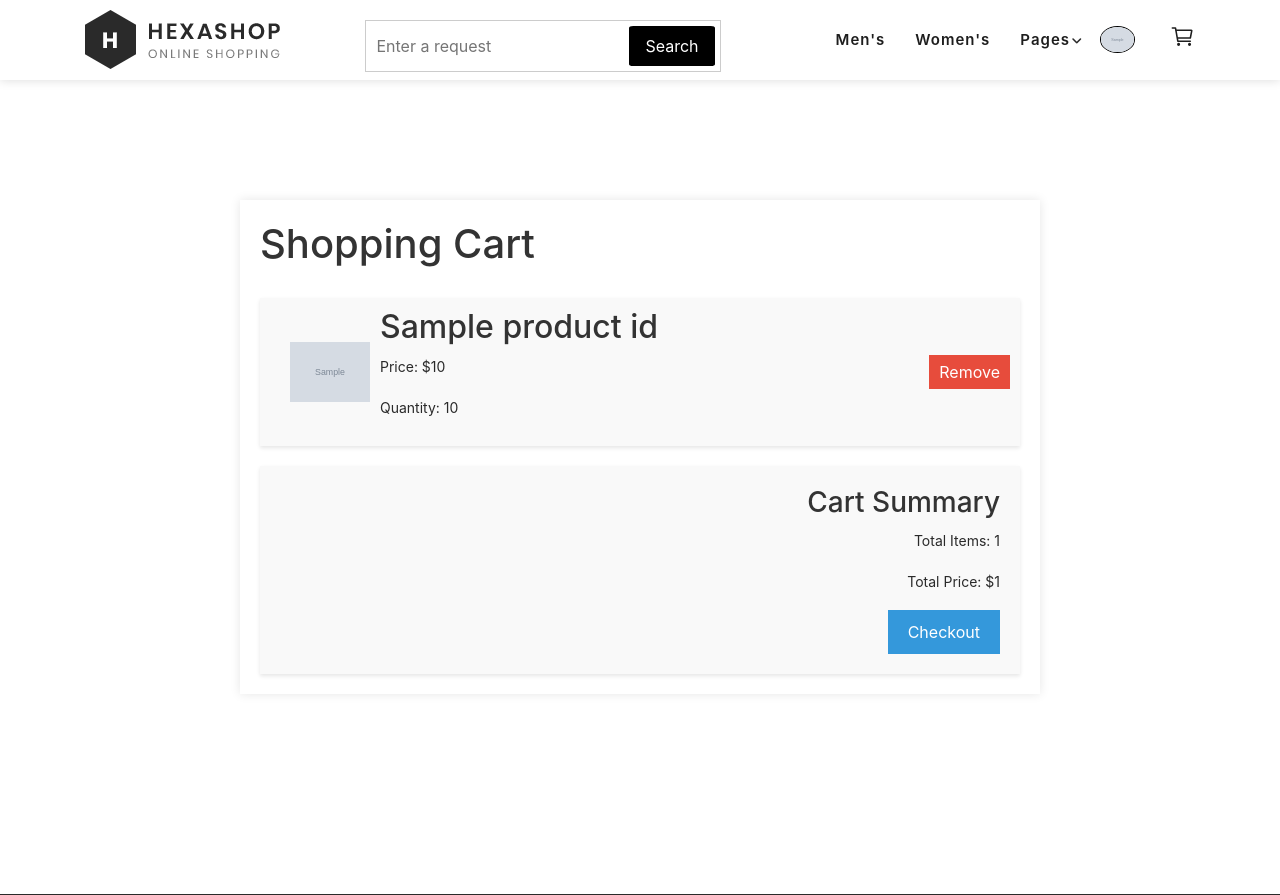
After one commit to Rasikrr/Django_clothe_store, a Django app: template clothes_store/templates/cart.html in a window 1280 px wide. The commit adds this page. Shown: the top 895 px of the page. Run offline with Django 3.2, Linux system fonts and the light colour scheme; the template is opened without the code that fills it: most values are stand-ins (such as "Sample title", 1, 10 or a date in 2020); grey boxes marked "Sample" are stand-in pictures; some libraries are stand-ins or nearby versions.

Commit message:
cart was added

```diff
--- a/clothes_store/core/admin.py
+++ b/clothes_store/core/admin.py
@@ -1,5 +1,5 @@
 from django.contrib import admin
-from .models import Product, Categories, ProductSize, Profile
+from .models import Product, Categories, ProductSize, Profile, CartItem
 
 
 # Register your models here.
@@ -7,3 +7,4 @@ admin.site.register(Categories)
 admin.site.register(Product)
 admin.site.register(ProductSize)
 admin.site.register(Profile)
+admin.site.register(CartItem)
--- a/clothes_store/core/models.py
+++ b/clothes_store/core/models.py
@@ -66,3 +66,9 @@ class ProductSize(models.Model):
 
     def __str__(self):
         return f"{self.product.name} - {self.size}"
+
+
+class CartItem(models.Model):
+    user = models.ForeignKey(User, on_delete=models.CASCADE)
+    product_id = models.ForeignKey(Product, on_delete=models.CASCADE)
+    quantity = models.PositiveIntegerField(default=1)
--- a/clothes_store/core/urls.py
+++ b/clothes_store/core/urls.py
@@ -13,9 +13,11 @@ urlpatterns = [
     path("men/outwear", views.men_outwear, name="men_outwear"),
     path("women/outwear", views.women_outwear, name="women_outwear"),
     path("men/shirts", views.men_shirts, name="men_shirts"),
-    path("product/<int:product_id>", views.product_detail, name="product_detail"),
+    path("product/<int:product_id>/", views.product_detail, name="product_detail"),
     path('get_product_size_info/', views.get_product_size_info, name='get_product_size_info'),
     path("profile/<int:id_user>", views.profile, name="profile"),
+    path('add_to_cart/<int:product_id>/', views.add_to_cart, name='add_to_cart'),
+    path("cart/<int:id_user>", views.cart, name="cart"),
     path("logout", views.logout, name="logout")
 
 ]
--- a/clothes_store/templates/base.html
+++ b/clothes_store/templates/base.html
@@ -64,18 +64,18 @@ https://templatemo.com/tm-571-hexashop
                             <li class="submenu">
                                 <a href="javascript:;">Pages</a>
                                 <ul>
-                                    <li><a href="aboutus">About Us</a></li>
-                                    <li><a href="contactus">Contact Us</a></li>
+                                    <li><a href="{% url 'aboutus'%}">About Us</a></li>
+                                    <li><a href="{% url 'contactus'%}">Contact Us</a></li>
                                 </ul>
                             </li>
                             {% if user_profile %}
-                            <a href="profile/{{user_profile.id_user}}">
+                            <a href="/profile/{{user_profile.id_user}}">
                             <img src="{{user_profile.image.url}}" class="header-avatar" alt="">
                             </a>
+                            <li><a href="/cart/{{user_profile.id_user}}" style="font-size: 25px;"><ion-icon name="cart-outline"></ion-icon></a></li>
                             {% else %}
                             <a href="{% url 'signin'%}" style="margin: 8px 10px 0 10px">Sign in</a>
                             {% endif %}
-                            <li><a href="#" style="font-size: 25px;"><ion-icon name="cart-outline"></ion-icon></a></li>
                         </ul>
                         <a class='menu-trigger'>
                             <span>Menu</span>
--- /dev/null
+++ b/clothes_store/templates/cart.html
@@ -0,0 +1,97 @@
+{% extends 'base.html' %}
+{% load static %}
+
+{% block content %}
+<div class="cart-container">
+    <h1 class="cart-head">Shopping Cart</h1>
+    <div class="cart-items">
+        {% for product in products %}
+        <div class="cart-item">
+            <a href="/product/{{product.product_id.id}}">
+                <img src="{{product.product_id.image.url}}" alt="{{product.product_id.name}}">
+            </a>
+            <div class="item-details">
+                <a href="/product/{{product.product_id.id}}"><h2>{{product.product_id.name}}</h2></a>
+                <p>Price: ${{product.product_id.price}}</p>
+                <p>Quantity: {{product.quantity}}</p>
+            </div>
+            <button class="remove-btn">Remove</button>
+        </div>
+        {% endfor %}
+    </div>
+    <div class="cart-summary">
+        <h3>Cart Summary</h3>
+        <p>Total Items: {{total_items}}</p>
+        <p>Total Price: ${{total_price}}</p>
+        <button class="checkout-btn">Checkout</button>
+    </div>
+</div>
+{% endblock %}
+
+{% block custom_css %}
+<style>
+.cart-container {
+    max-width: 800px;
+    margin: 200px auto;
+    padding: 20px;
+    background-color: #fff;
+    box-shadow: 0 0 10px rgba(0, 0, 0, 0.1);
+}
+
+h1, h2, h3 {
+    color: #333;
+}
+.cart-head{
+    margin-bottom: 30px;
+
+}
+
+.cart-item {
+    display: flex;
+    align-items: center;
+    margin-bottom: 20px;
+    padding: 10px;
+    background-color: #f9f9f9;
+    box-shadow: 0 2px 4px rgba(0, 0, 0, 0.1);
+    padding-left: 30px;
+}
+
+.cart-item img {
+    width: 80px;
+    height: auto;
+    margin-right: 10px;
+}
+
+.item-details {
+    flex: 1;
+}
+
+.remove-btn {
+    background-color: #e74c3c;
+    color: #fff;
+    border: none;
+    padding: 5px 10px;
+    cursor: pointer;
+}
+
+.cart-summary {
+    margin-top: 20px;
+    padding: 20px;
+    background-color: #f9f9f9;
+    box-shadow: 0 2px 4px rgba(0, 0, 0, 0.1);
+    text-align: right;
+}
+
+.checkout-btn {
+    background-color: #3498db;
+    color: #fff;
+    border: none;
+    padding: 10px 20px;
+    cursor: pointer;
+}
+
+.checkout-btn:hover {
+    background-color: #2980b9;
+}
+</style>
+{% endblock %}
--- a/clothes_store/templates/men/catalog-men-base.html
+++ b/clothes_store/templates/men/catalog-men-base.html
@@ -59,7 +59,7 @@
             <a href="{% url 'product_detail' product_id=product.id%}"><img src="{{product.image.url}}" alt="{{product.name}}"></a>
             <a href="{% url 'product_detail' product_id=product.id%}"><h3>{{product.name}}</h3></a>
             <span>{{product.price}}$</span>
-            <button class="add-to-cart-btn"><ion-icon name="bag-add-outline"></ion-icon></button>
+            <a href="{% url 'product_detail' product_id=product.id%}"><button class="add-to-cart-btn"><ion-icon name="bag-add-outline"></ion-icon></button></a>
         </div>
     {% empty %}
         <p style="font-size: 24px; margin: 20px 0 0 50px; font-weight: 700">No products found</p>
--- a/clothes_store/templates/women/catalog-women-base.html
+++ b/clothes_store/templates/women/catalog-women-base.html
@@ -59,7 +59,7 @@
             <a href="{% url 'product_detail' product_id=product.id%}"><img src="{{product.image.url}}" alt="{{product.name}}"></a>
             <a href="{% url 'product_detail' product_id=product.id%}"><h3>{{product.name}}</h3></a>
             <span>{{product.price}}$</span>
-            <button class="add-to-cart-btn"><ion-icon name="bag-add-outline"></ion-icon></button>
+            <a href="{% url 'product_detail' product_id=product.id%}"><button class="add-to-cart-btn"><ion-icon name="bag-add-outline"></ion-icon></button></a>
         </div>
         {% empty %}
         <p style="font-size: 24px; margin: 20px 0 0 50px; font-weight: 700">No products found</p>
```
Also changed, not shown: clothes_store/core/views.py (+81 -6 lines), clothes_store/templates/single-product.html (+64 -3 lines), clothes_store/core/migrations/0012_cartitem.py (added), clothes_store/db.sqlite3.
